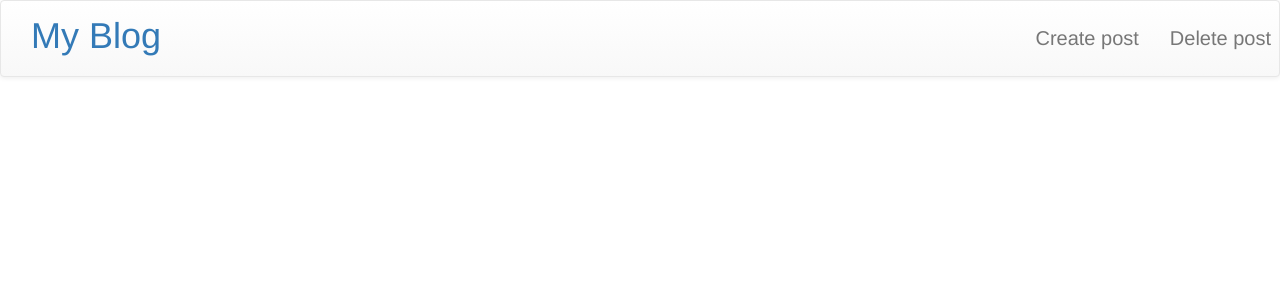
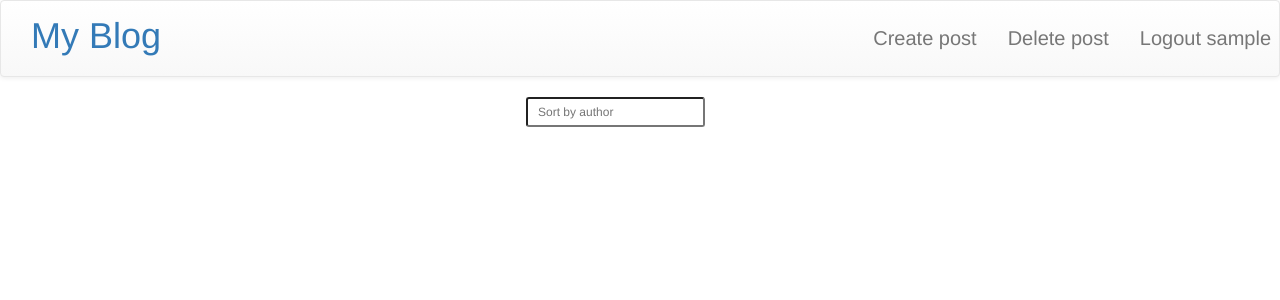
Before and after one commit to iryney/Django-blog, a Django app: page / in a window 1280 px wide. Shown: the top 300 px of the page. Run offline with Django 3.2, Linux system fonts and the light colour scheme; the visitor is signed in with stand-in values (Sample User, id 1); data that the repository does not hold is empty; parts of the project's set-up code (start-up, migrations or seed data) failed here and were passed over; some libraries are stand-ins or nearby versions.

Commit message:
Add search and delete functionality.

```diff
--- a/blog/settings.py
+++ b/blog/settings.py
@@ -30,6 +30,11 @@ ALLOWED_HOSTS = []
 TEMPLATE_DIRS = (
     "blogapp/templates",
 )
+
+TEMPLATE_CONTEXT_PROCESSORS = (
+  'django.contrib.auth.context_processors.auth',
+)
+
 # Application definition
 
 INSTALLED_APPS = (
--- a/blog/urls.py
+++ b/blog/urls.py
@@ -10,4 +10,5 @@ urlpatterns = patterns('',
     url(r'^create/$', 'blogapp.views.create'),
     url(r'^admin/', include(admin.site.urls)),
     url(r'^delete/$', 'blogapp.views.delete'),
+    url(r'^sorted/$', 'blogapp.views.sortByAuthor')
 )
--- a/blogapp/forms.py
+++ b/blogapp/forms.py
@@ -1,7 +1,5 @@
 from django import forms
 from models import Posts
-
-
 
 class PostForm(forms.ModelForm):
 	class Meta:
--- a/blogapp/templates/base.html
+++ b/blogapp/templates/base.html
@@ -9,6 +9,10 @@
 
 <nav class="navbar navbar-default">
     <div class="container-fluid">
+    	{% if user.is_authenticated %}
+		<a href="/logout/" class="navbar-text navbar-right" style="padding: 8px; font-size: 20px; text-decoration: none">
+		Logout {{user.username}}</a>
+		{% endif %}
     	<a href="/delete/" class="navbar-text navbar-right" style="padding: 8px; font-size: 20px; text-decoration: none">Delete post</a>
 		<a href="/create/" class="navbar-text navbar-right" style="padding: 8px; font-size: 20px; text-decoration: none">Create post</a>
 		<h1 class="navbar-text"><a href="/" style="text-decoration: none">My Blog</a></h1>
--- a/blogapp/templates/index.html
+++ b/blogapp/templates/index.html
@@ -2,7 +2,14 @@
 
 
 {% block content %}
+
 <div class="container">
+	<form action="/sorted/" method="POST">{% csrf_token %}
+	<span>
+	<input type="text" class= "input-sm" placeholder="Sort by author" name="input_author" style="margin-left: 40%; ">
+	<!--<input type="submit" value="Sort" class="btn btn-primary">-->
+	</span>
+	</form>
 	{% for post in posts %}
 		<div class="post">
 		<h2>{{ post.title }}</h2>
--- a/blogapp/views.py
+++ b/blogapp/views.py
@@ -6,6 +6,7 @@ from django.core.context_processors import csrf
 from django.contrib import auth
 from django.contrib.auth.decorators import login_required
 from django.core.urlresolvers import reverse
+from django.template import RequestContext
 
 def login(request):
 	auth.logout(request)
@@ -29,7 +30,9 @@ def logout(request):
 @login_required(login_url='/login/')
 def home(request):
 	posts = Posts.objects.all().order_by('-time')[:10]
-	return render_to_response('index.html', {'posts' : posts})
+	return render_to_response('index.html', {'posts' : posts, 'user': request.user})
+
+
 
 @login_required(login_url='/login/')
 def create(request):
@@ -43,8 +46,10 @@ def create(request):
 	args = {}
 	args.update(csrf(request))
 	args['form'] = form
+	args['user'] = request.user
 
 	return render_to_response('create_post.html', args)
+
 
 @login_required(login_url='/login/')
 def delete(request):
@@ -57,4 +62,18 @@ def delete(request):
 	args = {}
 	args.update(csrf(request))
  	args['posts'] = posts
+ 	args['user'] = request.user
 	return render_to_response('delete.html', args)
+
+
+@login_required(login_url='/login/')
+def sortByAuthor(request):
+	input_author = request.POST.get('input_author', '')
+	posts = Posts.objects.filter(author=input_author)
+	if posts.count() == 0:
+		posts = Posts.objects.all()
+	args = {}
+	args.update(csrf(request))
+ 	args['posts'] = posts
+ 	args['user'] = request.user
+	return render_to_response('index.html', args)
```
Also changed, not shown: 4 other files.
